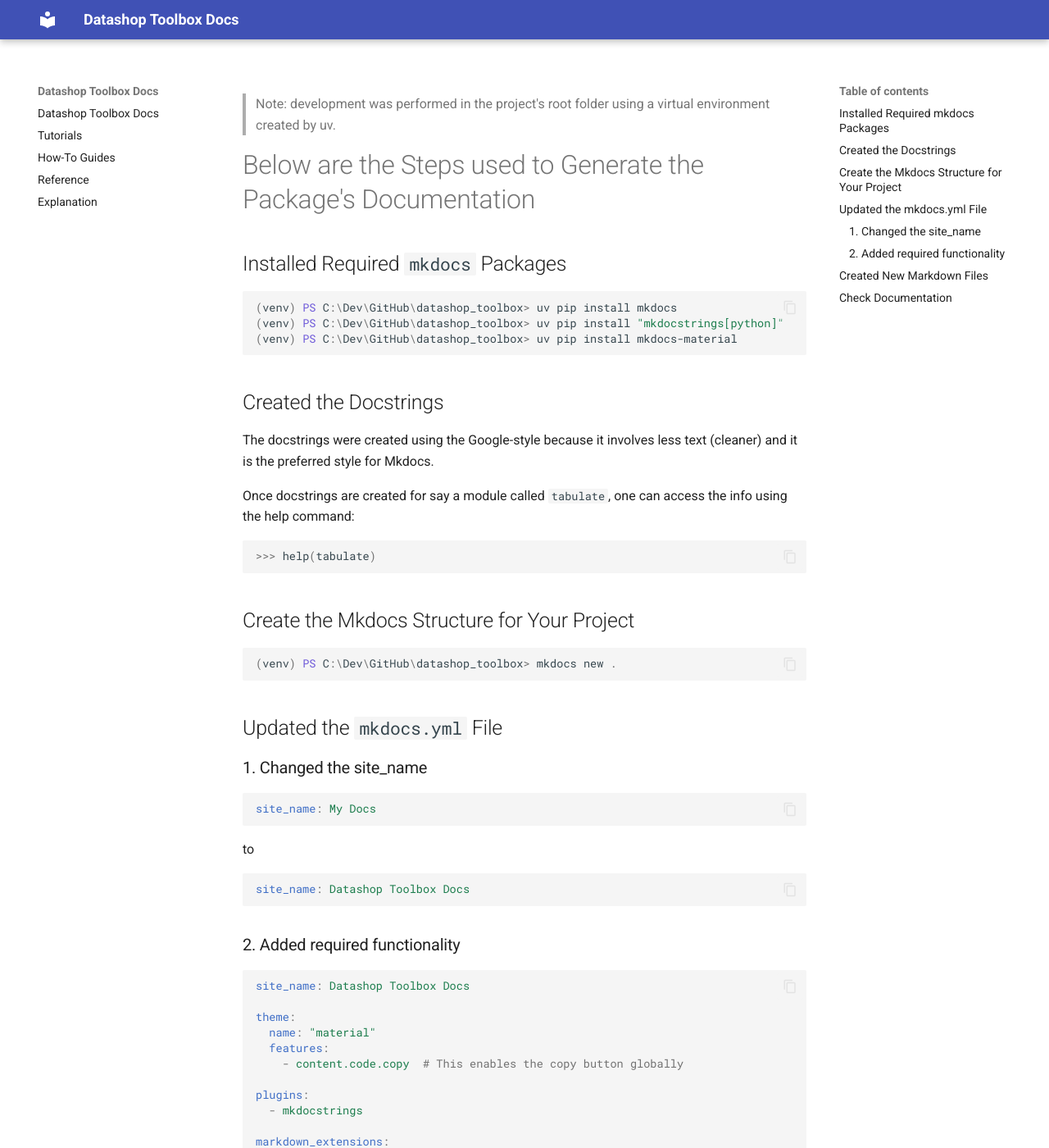
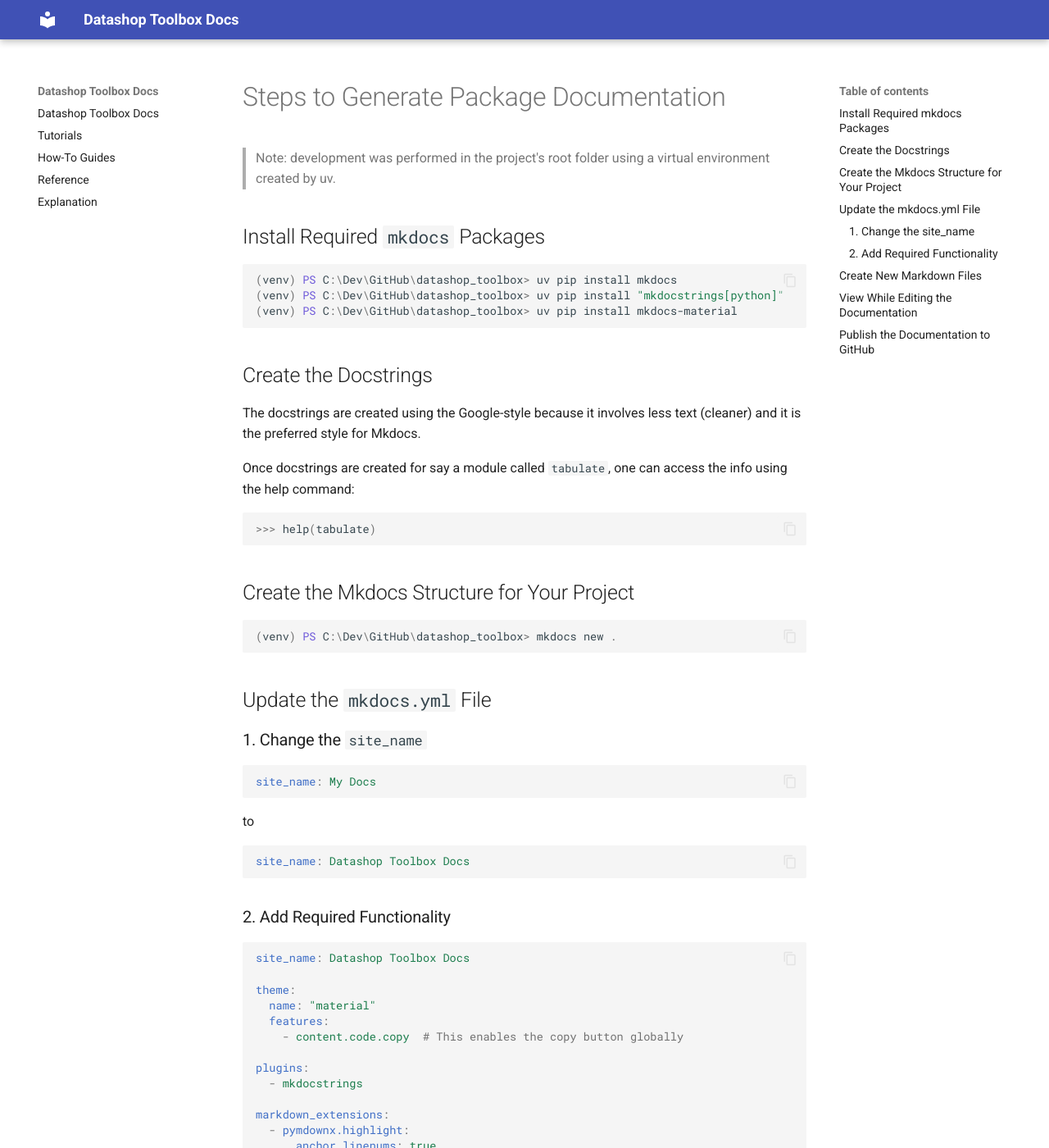
Before and after one commit to jeff-jackson-dfo/datashop_toolbox, an MkDocs documentation site: the page built from docs/generating_documentation.md, in a window 1280 px wide and 1400 px high. Shown: the whole window at 82% size. Built offline with MkDocs 1.6.1 and Material for MkDocs 9.7.7, drawn with Linux system fonts in a browser that asks for light colours; some of the changed text lies outside the part shown.

Commit message:
Updated some documentation

````diff
--- a/docs/generating_documentation.md
+++ b/docs/generating_documentation.md
@@ -1,36 +1,40 @@
+# Steps to Generate Package Documentation
+
 > Note: development was performed in the project's
 > root folder using a virtual environment created
 > by uv.
 
-# Below are the Steps used to Generate the Package's Documentation
+## Install Required `mkdocs` Packages
 
-## Installed Required `mkdocs` Packages
 ```powershell
 (venv) PS C:\Dev\GitHub\datashop_toolbox> uv pip install mkdocs
 (venv) PS C:\Dev\GitHub\datashop_toolbox> uv pip install "mkdocstrings[python]"
 (venv) PS C:\Dev\GitHub\datashop_toolbox> uv pip install mkdocs-material
 ```
 
-## Created the Docstrings
-The docstrings were created using the Google-style
+## Create the Docstrings
+
+The docstrings are created using the Google-style
 because it involves less text (cleaner) and it
 is the preferred style for Mkdocs.
 
 Once docstrings are created for say a module
 called `tabulate`, one can access the info
 using the help command:
+
 ```python
 >>> help(tabulate)
 ```
 
 ## Create the Mkdocs Structure for Your Project
+
 ```powershell
 (venv) PS C:\Dev\GitHub\datashop_toolbox> mkdocs new .
 ```
 
-## Updated the `mkdocs.yml` File
+## Update the `mkdocs.yml` File
 
-### 1. Changed the site_name
+### 1. Change the `site_name`
 
 ```yaml
 site_name: My Docs
@@ -42,7 +46,7 @@
 site_name: Datashop Toolbox Docs
 ```
 
-### 2. Added required functionality
+### 2. Add Required Functionality
 
 ```yaml
 site_name: Datashop Toolbox Docs
@@ -66,7 +70,7 @@
 
 ```
 
-## Created New Markdown Files
+## Create New Markdown Files
 
 The only Markdown file that exists when you run
 mkdocs the first time is index.md; which needs
@@ -116,7 +120,7 @@
   - explanation.md
 ```
 
-## Check Documentation
+## View While Editing the Documentation
 
 ```powershell
 (venv) PS C:\DEV\GitHub\datashop_toolbox> mkdocs serve
@@ -146,4 +150,16 @@
 ```
 
 One of the more useful features of Mkdocs is that
-during
+when working on the documentation locally, any
+changes made are automatically pushed to the
+webpage running on the local webserver.
+
+## Publish the Documentation to GitHub
+
+The final step once the documentation is ready
+for public release is to push it to your GitHub
+repository in a branch called `gh-deploy`:
+
+```powershell
+(venv) PS C:\DEV\GitHub\datashop_toolbox> mkdocs gh-deploy
+```
````
Also changed, not shown: docs/index.md (+1 -2 lines), 1 other file.
